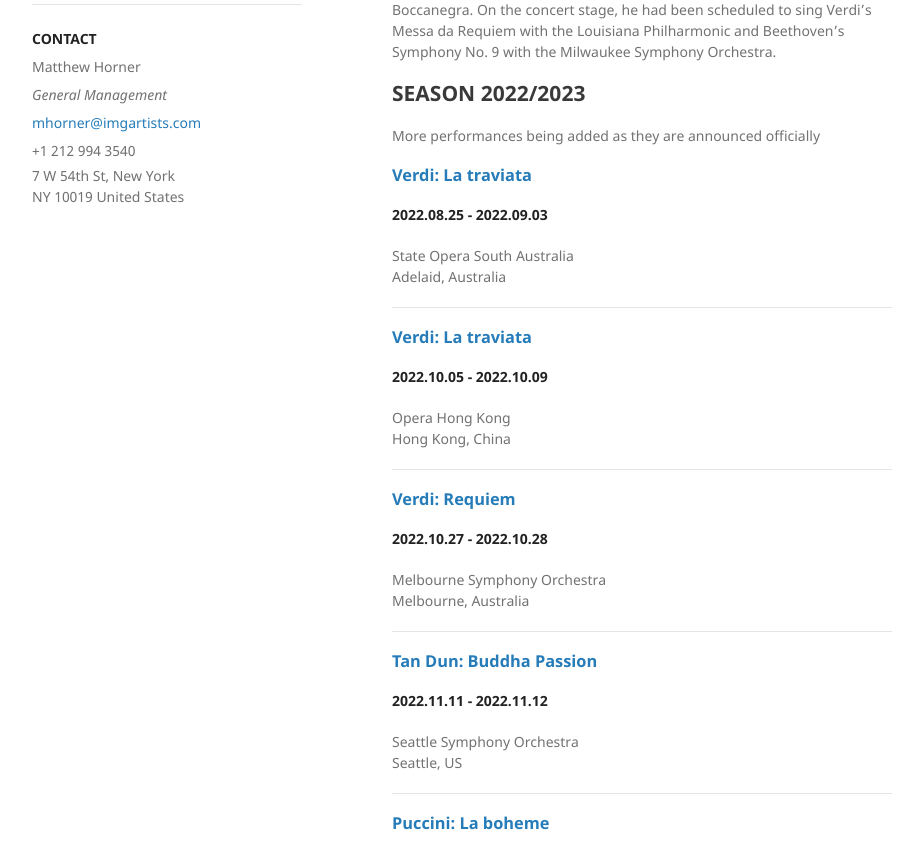
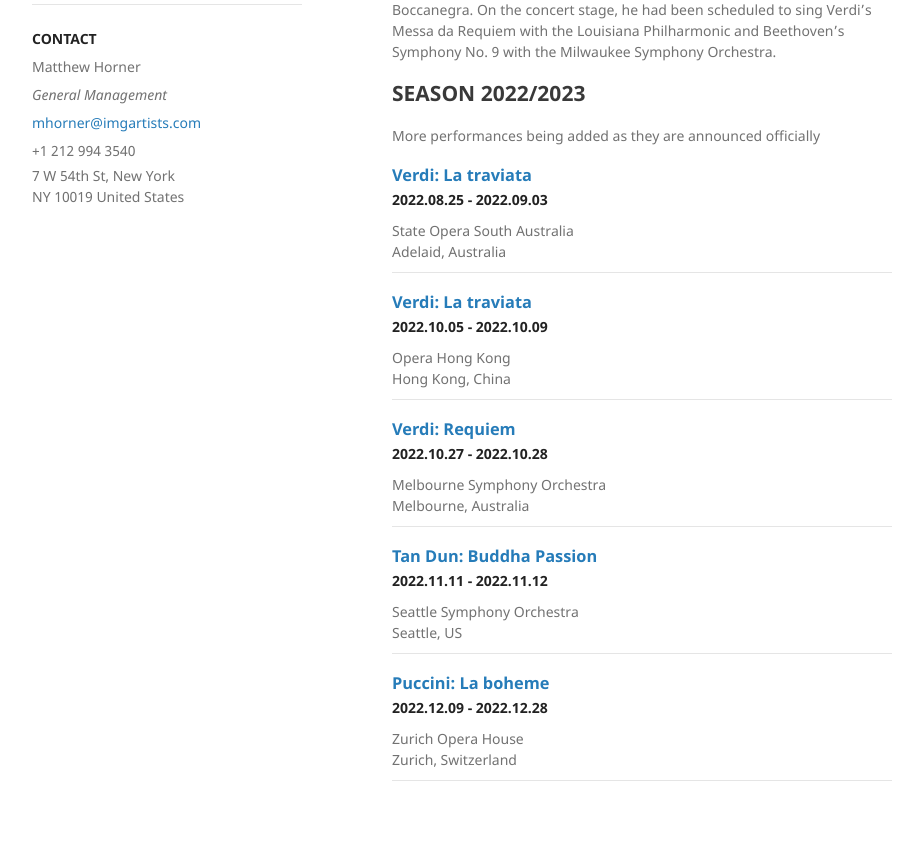
Before and after one commit to kwopera/tkw, a Jekyll site: the page built from index.md, in a window 1280 px wide and 1400 px high, scrolled down 82 px. Shown: the part 374-1223 px from the top of the window, without its empty margins (178-1101 px from the left). Built offline with Jekyll 4.4.1, drawn with Linux system fonts in a browser that asks for light colours.

Commit message:
Update jekyll-theme-minimal.scss

```diff
--- a/_sass/jekyll-theme-minimal.scss
+++ b/_sass/jekyll-theme-minimal.scss
@@ -289,6 +289,11 @@ ul.schedule {
   padding-left: 0;
   list-style-type: none;
 }
-.schedule li {
 
+.schedule li h3{
+  margin-bottom: 5px;
 }
+
+.schedule li p{
+  margin-bottom:10px;
+}
```
